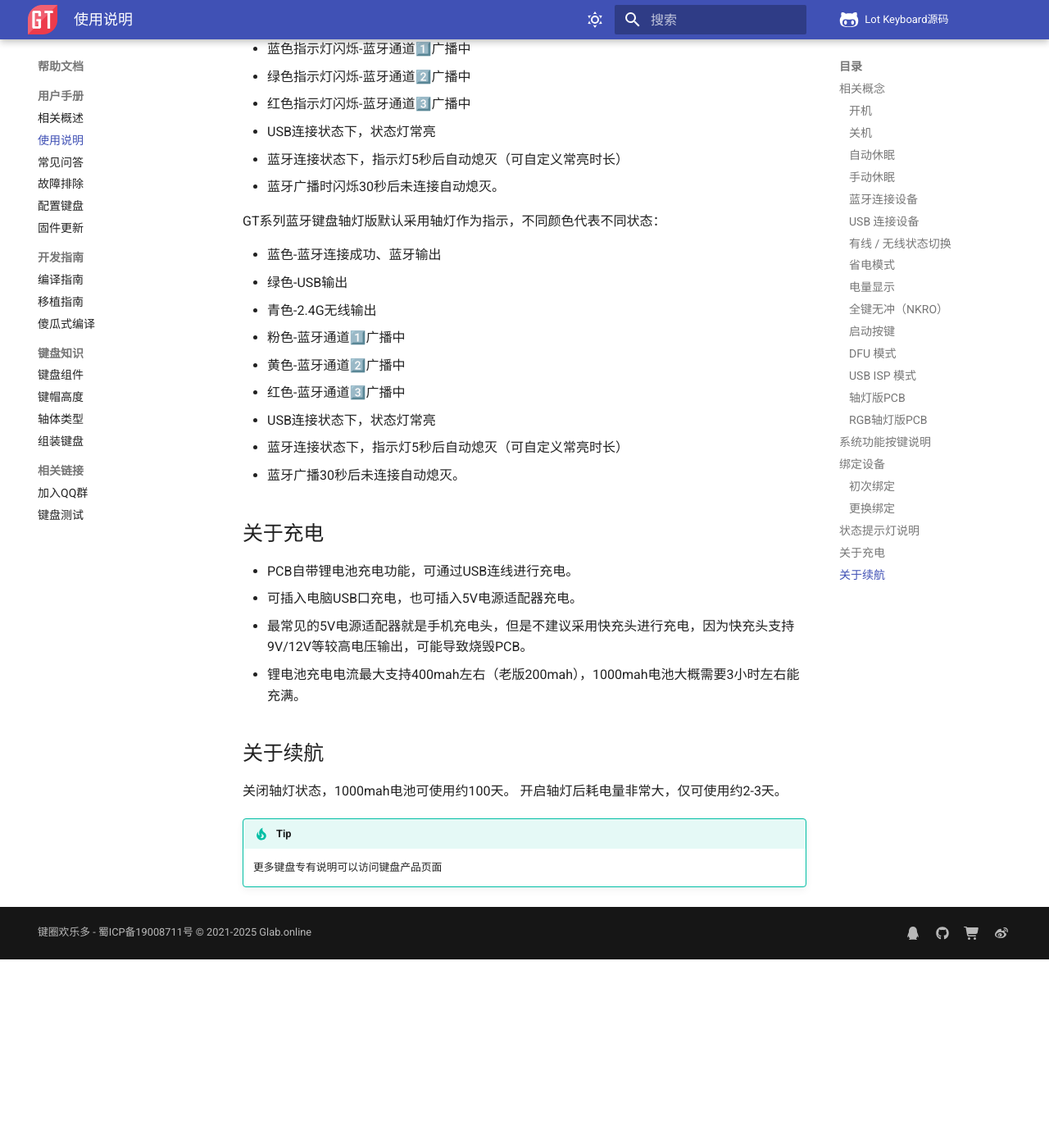
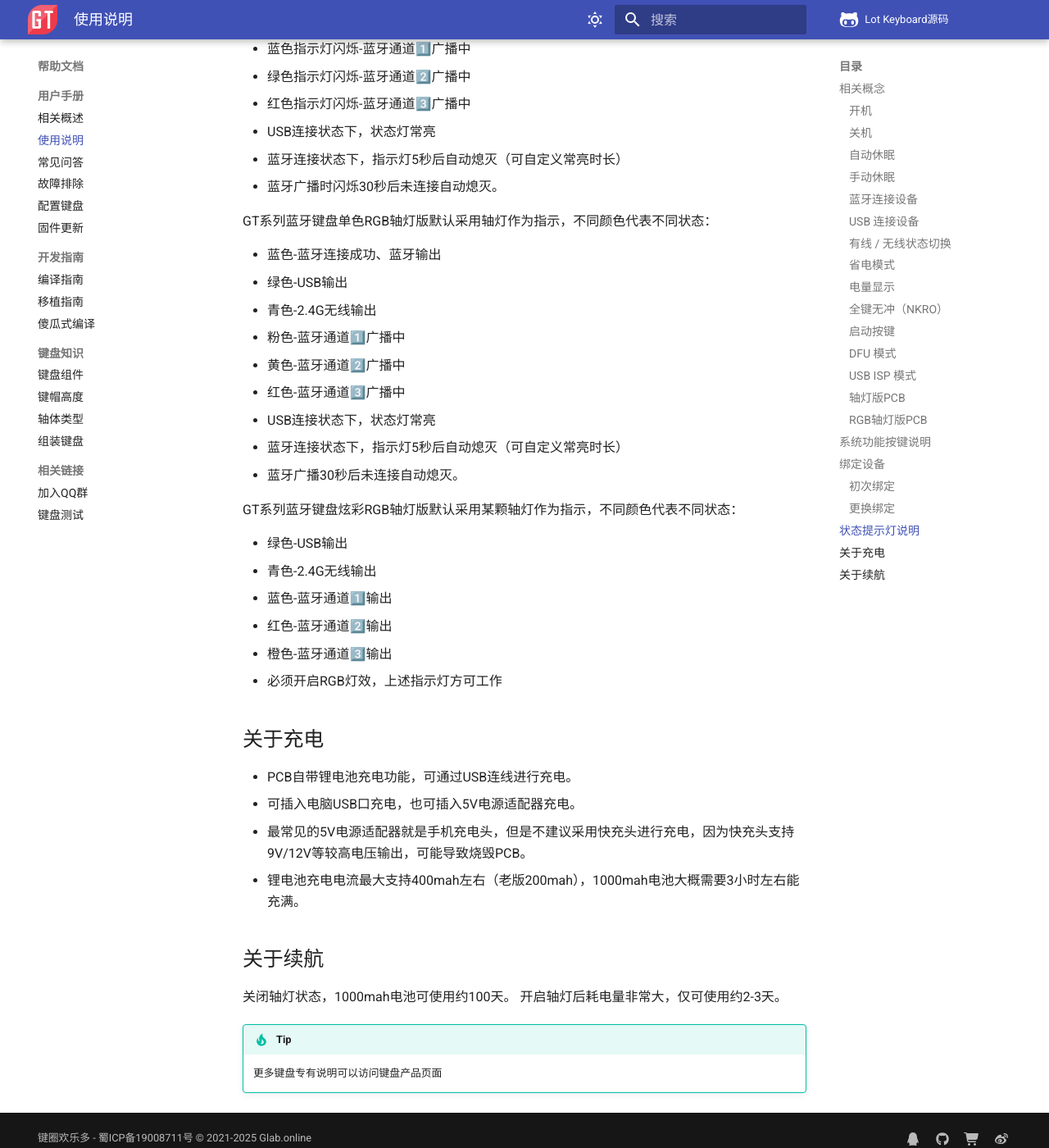
Before and after one commit to genokolar/genokolar.github.io, an MkDocs documentation site: the page built from docs/manual.md, in a window 1280 px wide and 1400 px high, scrolled down 6261 px. Shown: the whole window at 82% size. Built offline with MkDocs 1.6.1 and Material for MkDocs 9.7.7, drawn with Linux system fonts in a browser that asks for light colours; comment, search, counter and statistics services are not loaded; before the commit the page ends 7431 px from its top, so only the background shows below that; some of the changed text lies outside the part shown.

Commit message:
更新指示灯说明

```diff
--- a/docs/manual.md
+++ b/docs/manual.md
@@ -103,7 +103,7 @@ USB ISP 模式为USB主控的烧录模式，在更新USB固件时需要先进入
 要控制轴灯，请先切换到轴灯模式。轴灯模式时，采用<kbd>Lshift</kbd>+<kbd>Rshift</kbd>+<kbd>Z</kbd> <kbd>X</kbd> <kbd>C</kbd> <kbd>V</kbd>等RGB控制功能调整轴灯。
 
 ### RGB轴灯版PCB
-RGB轴灯版PCB采用WS2812 RGB灯，支持各种丰富绚丽的灯效（同QMK灯效），暂时不支持指示灯功能。
+RGB轴灯版PCB采用WS2812 RGB灯，支持各种丰富绚丽的灯效（同QMK灯效），支持键盘状态指示灯、USB与蓝牙状态指示灯。
 
 可采用<kbd>Lshift</kbd>+<kbd>Rshift</kbd>+<kbd>Z</kbd> <kbd>X</kbd> <kbd>C</kbd> <kbd>V</kbd>等RGB控制功能调整RGB轴灯。
 
@@ -192,7 +192,7 @@ GT系列蓝牙键盘无灯版指示灯一般为3颗，每个键盘指示灯的
 - 蓝牙连接状态下，指示灯5秒后自动熄灭（可自定义常亮时长）
 - 蓝牙广播时闪烁30秒后未连接自动熄灭。
 
-GT系列蓝牙键盘轴灯版默认采用轴灯作为指示，不同颜色代表不同状态：
+GT系列蓝牙键盘单色RGB轴灯版默认采用轴灯作为指示，不同颜色代表不同状态：
 
 - 蓝色-蓝牙连接成功、蓝牙输出
 - 绿色-USB输出
@@ -203,6 +203,15 @@ GT系列蓝牙键盘轴灯版默认采用轴灯作为指示，不同颜色代表
 - USB连接状态下，状态灯常亮
 - 蓝牙连接状态下，指示灯5秒后自动熄灭（可自定义常亮时长）
 - 蓝牙广播30秒后未连接自动熄灭。
+
+GT系列蓝牙键盘炫彩RGB轴灯版默认采用某颗轴灯作为指示，不同颜色代表不同状态：
+
+- 绿色-USB输出
+- 青色-2.4G无线输出
+- 蓝色-蓝牙通道1️⃣输出
+- 红色-蓝牙通道2️⃣输出
+- 橙色-蓝牙通道3️⃣输出
+- 必须开启RGB灯效，上述指示灯方可工作
 
 关于充电
 --------
```
Also changed, not shown: docs/keyboard/gt-pad_b.md (+12 -1 lines), docs/keyboard/omega40_a.md (+12 -1 lines), docs/keyboard/omega45_f.md (+12 -1 lines), docs/keyboard/volta9_a.md (+12 -1 lines).
